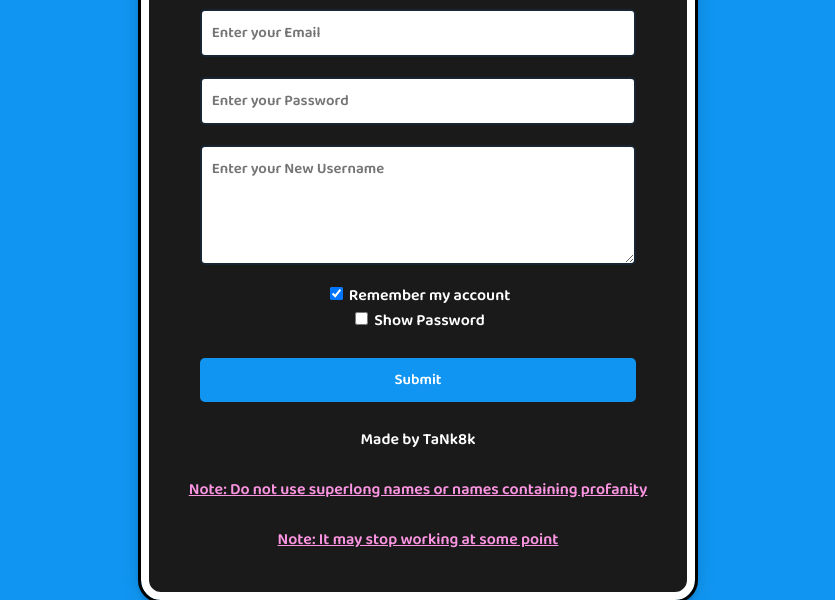
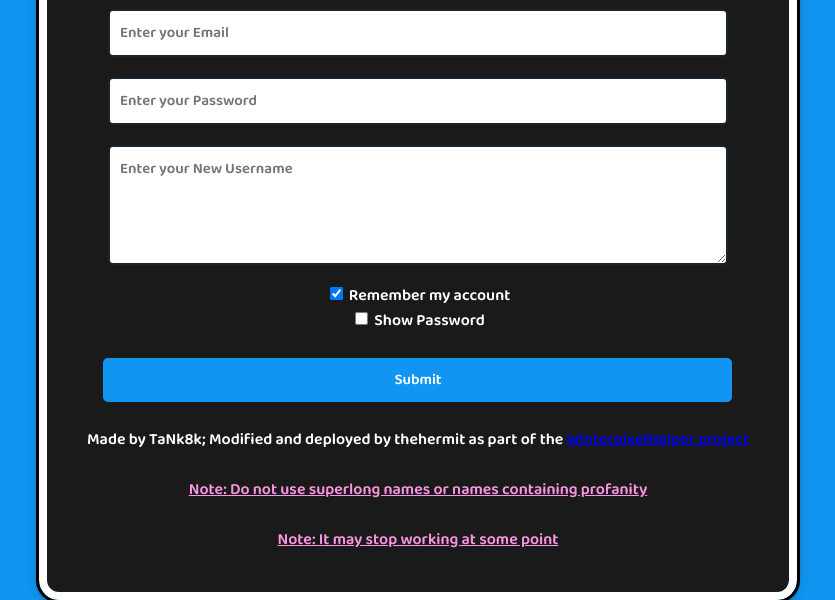
Before and after one commit to hermanboxcar5/rbr-namechanger, a plain HTML site: page index.html in a window 1280 px wide. Shown: the part 262-862 px from the top of the page, without its empty margins (230-1065 px from the left). Drawn offline with Linux system fonts and the light colour scheme.

Commit message:
Update index.html

```diff
--- a/index.html
+++ b/index.html
@@ -29,7 +29,6 @@
       font-family: 'Baloo 2';
       width: 100vw;
       background-color: #1096F2;
-      overflow: hidden;
     }
 
     .form-control {
@@ -147,7 +146,7 @@
       <input type="checkbox" id="show" name="show" value="show" onclick="myFunction()">
       <label for="show"> Show Password</label><br><br>
       <button type="submit">Submit</button><br><br>
-      <span class="author">Made by TaNk8k</span><br><br>
+      <span class="author">Made by TaNk8k; Modified and deployed by thehermit as part of the <a href='rbr.ambersys.app'>WinterpixelHelper project</a></span><br><br>
       <span class="author" style="text-decoration: underline; color: #FC95E1 !important">Note: Do not use superlong names or names containing profanity</span><br><br>
       <span class="author" style="text-decoration: underline; color: #FC95E1 !important">Note: It may stop working at some point</span>
     </form>
```
